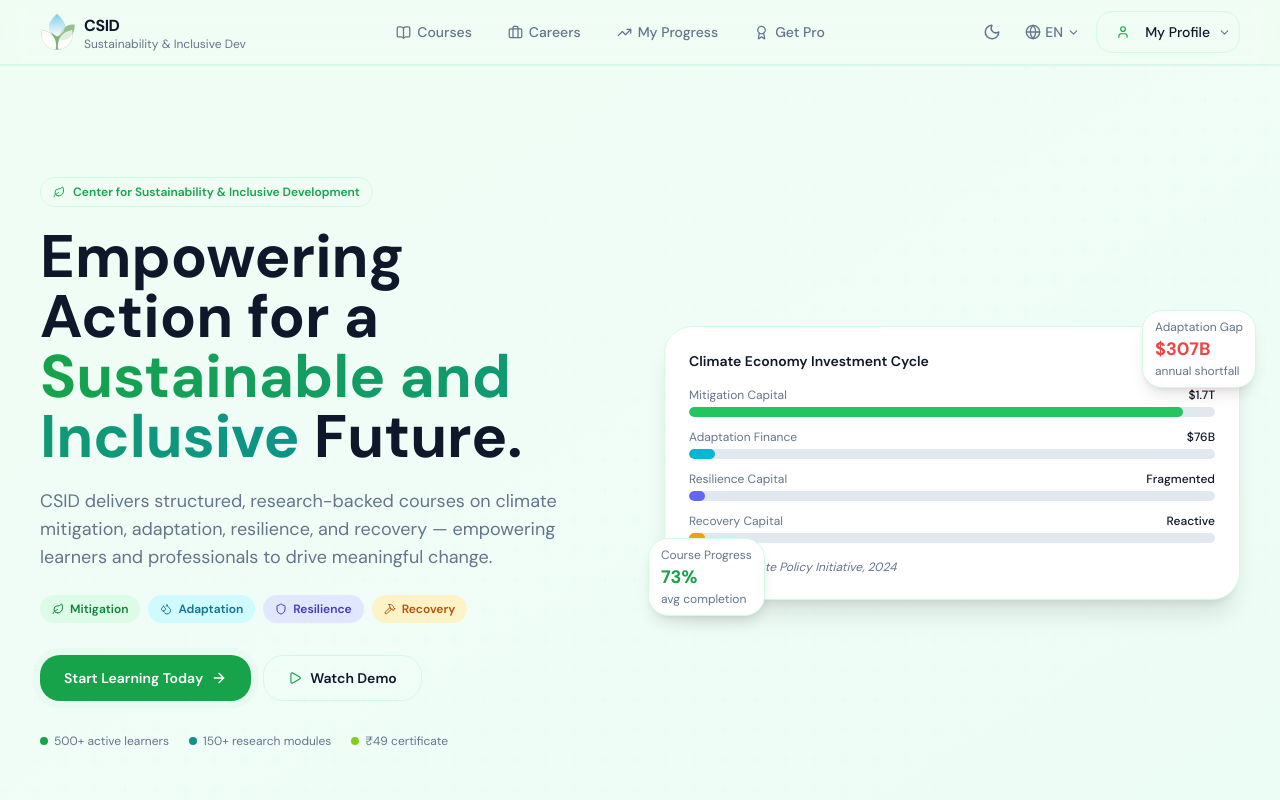
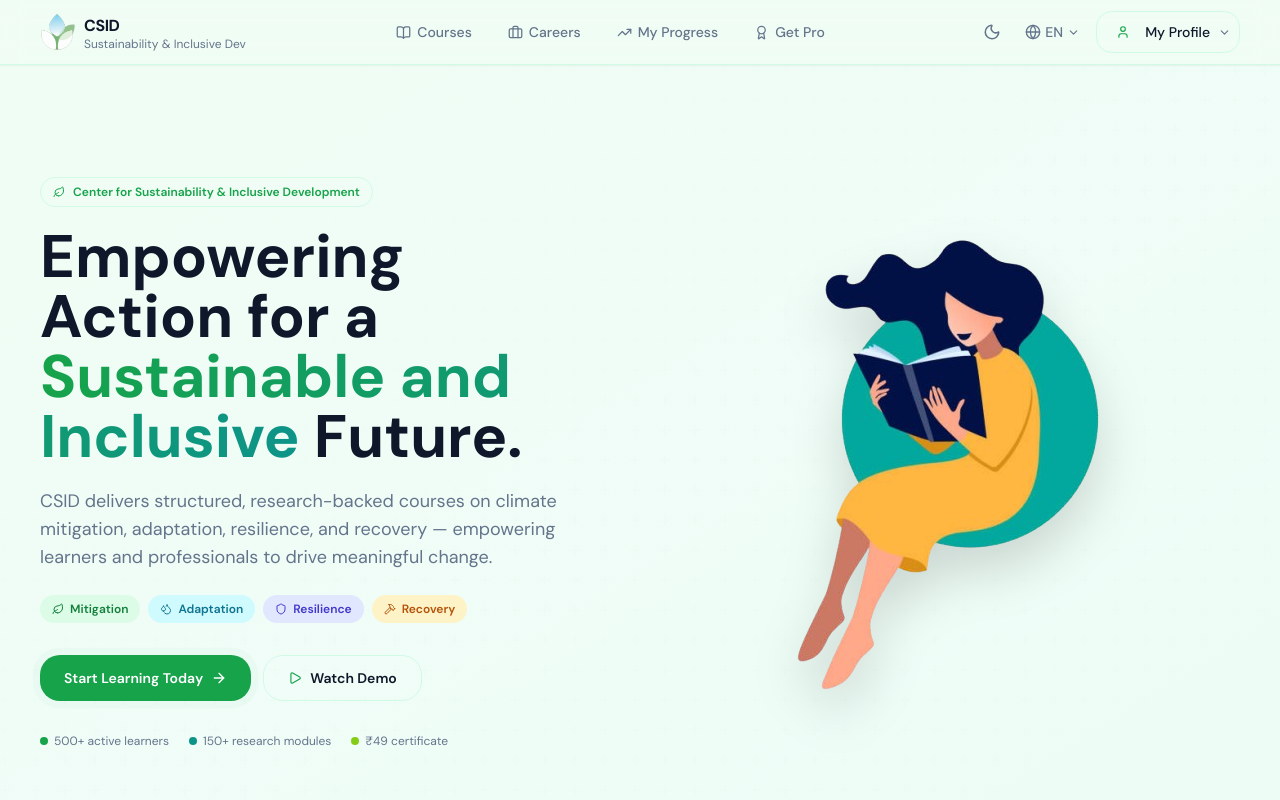
Before and after one commit to Arkraj7/csid, a Next.js app: page /csid/ in a window 1280 px wide. Shown: the top 800 px of the page. Built offline with nearby package versions, Linux system fonts and the light colour scheme.

Commit message:
Refactor HeroBanner to include visual graphic
Removed the visual card section and added a visual graphic section with an image and bubbles.

```diff
--- a/src/app/components/HeroBanner.tsx
+++ b/src/app/components/HeroBanner.tsx
@@ -18,6 +18,7 @@ export default function HeroBanner() {
       <div className="absolute bottom-0 left-0 w-64 h-64 bg-secondary/5 rounded-full blur-3xl -translate-x-1/4 translate-y-1/4" />
       <div className="relative max-w-screen-2xl mx-auto px-4 lg:px-8 xl:px-10 2xl:px-16 py-16 md:py-24 lg:py-28">
         <div className="grid grid-cols-1 lg:grid-cols-2 gap-12 items-center">
+
           {/* Left: Text */}
           <div className="animate-fade-in">
             {/* Tag */}
@@ -83,55 +84,23 @@ export default function HeroBanner() {
             </div>
           </div>
 
-          {/* Right: Visual card */}
-          <div className="hidden lg:block">
-            <div className="relative">
-              {/* Main card */}
-              <div className="bg-card rounded-2xl border border-border shadow-xl p-6">
-                <div className="flex items-center justify-between mb-4">
-                  <span className="text-sm font-semibold text-foreground">Climate Economy Investment Cycle</span>
-                  <span className="text-xs text-primary font-medium bg-primary/10 px-2 py-0.5 rounded-full">Live Data</span>
-                </div>
-                {/* Visual bars */}
-                <div className="space-y-3">
-                  {[
-                    { label: 'Mitigation Capital', value: 94, color: 'bg-green-500', amount: '$1.7T' },
-                    { label: 'Adaptation Finance', value: 5, color: 'bg-cyan-500', amount: '$76B' },
-                    { label: 'Resilience Capital', value: 2, color: 'bg-indigo-500', amount: 'Fragmented' },
-                    { label: 'Recovery Capital', value: 1, color: 'bg-amber-500', amount: 'Reactive' },
-                  ]?.map((item) => (
-                    <div key={`hero-bar-${item?.label}`}>
-                      <div className="flex justify-between text-xs mb-1">
-                        <span className="text-muted-foreground">{item?.label}</span>
-                        <span className="font-medium text-foreground font-tabular">{item?.amount}</span>
-                      </div>
-                      <div className="h-2.5 bg-muted rounded-full overflow-hidden">
-                        <div
-                          className={`h-full rounded-full ${item?.color}`}
-                          style={{ width: `${Math.max(item?.value, 3)}%` }}
-                        />
-                      </div>
-                    </div>
-                  ))}
-                </div>
-                <p className="text-xs text-muted-foreground mt-4 italic">Source: Climate Policy Initiative, 2024</p>
-              </div>
+          {/* Right: Visual Graphic */}
+          <div className="hidden lg:flex items-center justify-center relative">
+            <div className="hero-graphic-container">
+              {/* The Girl Image */}
+              <img
+                src="/csid/assets/images/reading-girl.png"
+                alt="Girl reading book"
+                className="hero-image drop-shadow-2xl"
+              />
 
-              {/* Floating badge */}
-              <div className="absolute -top-4 -right-4 bg-card rounded-xl border border-border shadow-lg px-3 py-2">
-                <div className="text-xs text-muted-foreground">Adaptation Gap</div>
-                <div className="text-lg font-bold text-danger font-tabular">$307B</div>
-                <div className="text-xs text-muted-foreground">annual shortfall</div>
-              </div>
-
-              {/* Bottom floating badge */}
-              <div className="absolute -bottom-4 -left-4 bg-card rounded-xl border border-border shadow-lg px-3 py-2">
-                <div className="text-xs text-muted-foreground">Course Progress</div>
-                <div className="text-lg font-bold text-primary font-tabular">73%</div>
-                <div className="text-xs text-muted-foreground">avg completion</div>
-              </div>
+              {/* The 3 Bubbles */}
+              <div className="bubble bubble-1"></div>
+              <div className="bubble bubble-2"></div>
+              <div className="bubble bubble-3"></div>
             </div>
           </div>
+
         </div>
       </div>
     </section>
```
